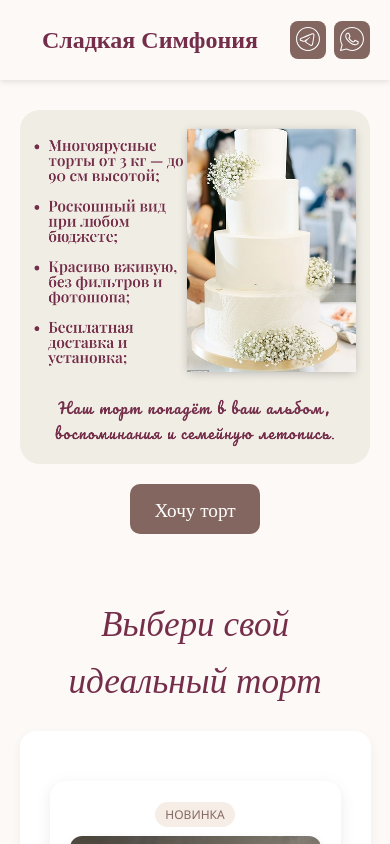
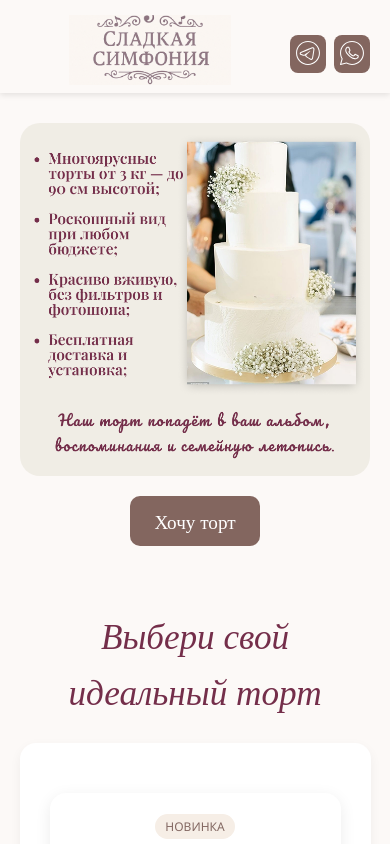
Before and after one commit to kosdem04/wedding-symphony, a React (Vite) app: page / in a window 390 px wide. Shown: the top 844 px of the page. Built offline with nearby package versions, Linux system fonts and the light colour scheme; a web font is replaced by a local one.

Commit message:
edit colors 5

```diff
--- a/src/components/Header.css
+++ b/src/components/Header.css
@@ -67,14 +67,28 @@
     text-align: right;
 }
 
+.site-logo {
+    max-height: 100px;
+    height: auto;
+    width: auto;
+    object-fit: contain;
+}
+
 /* 🔽 Мобильная адаптация */
 @media (max-width: 768px) {
+    .site-logo {
+        max-height: 70px;
+    }
+
     .custom-header {
         flex-direction: row;
         flex-wrap: nowrap;
         align-items: center;
         justify-content: space-between;
-        padding: 20px 20px; /* ⬅️ увеличено с 10px */
+        padding-top: 15px;
+        padding-right: 20px;
+        padding-bottom: 0px;
+        padding-left: 20px;
         min-height: 80px;   /* ⬅️ добавлено: явно задать высоту */
     }
 
--- a/src/components/Header.jsx
+++ b/src/components/Header.jsx
@@ -2,12 +2,14 @@ import React from 'react';
 import telegramIcon from '../assets/telegram.svg';
 import whatsappIcon from '../assets/whatsapp.svg';
 import './Header.css';
+import logo from '../assets/logo.png';
 
 const Header = () => {
     return (
         <div className="custom-header">
             <div className="header-left">
-                <h1 className="site-title">Сладкая Симфония</h1>
+                <img src={logo} alt="Сладкая Симфония" className="site-logo"/>
+                {/*<h1 className="site-title">Сладкая Симфония</h1>*/}
             </div>
             <div className="header-center">
                 <p className="header-usp">Многоярусные свадебные торты <br />
```
Also changed, not shown: src/assets/logo.png (added).
